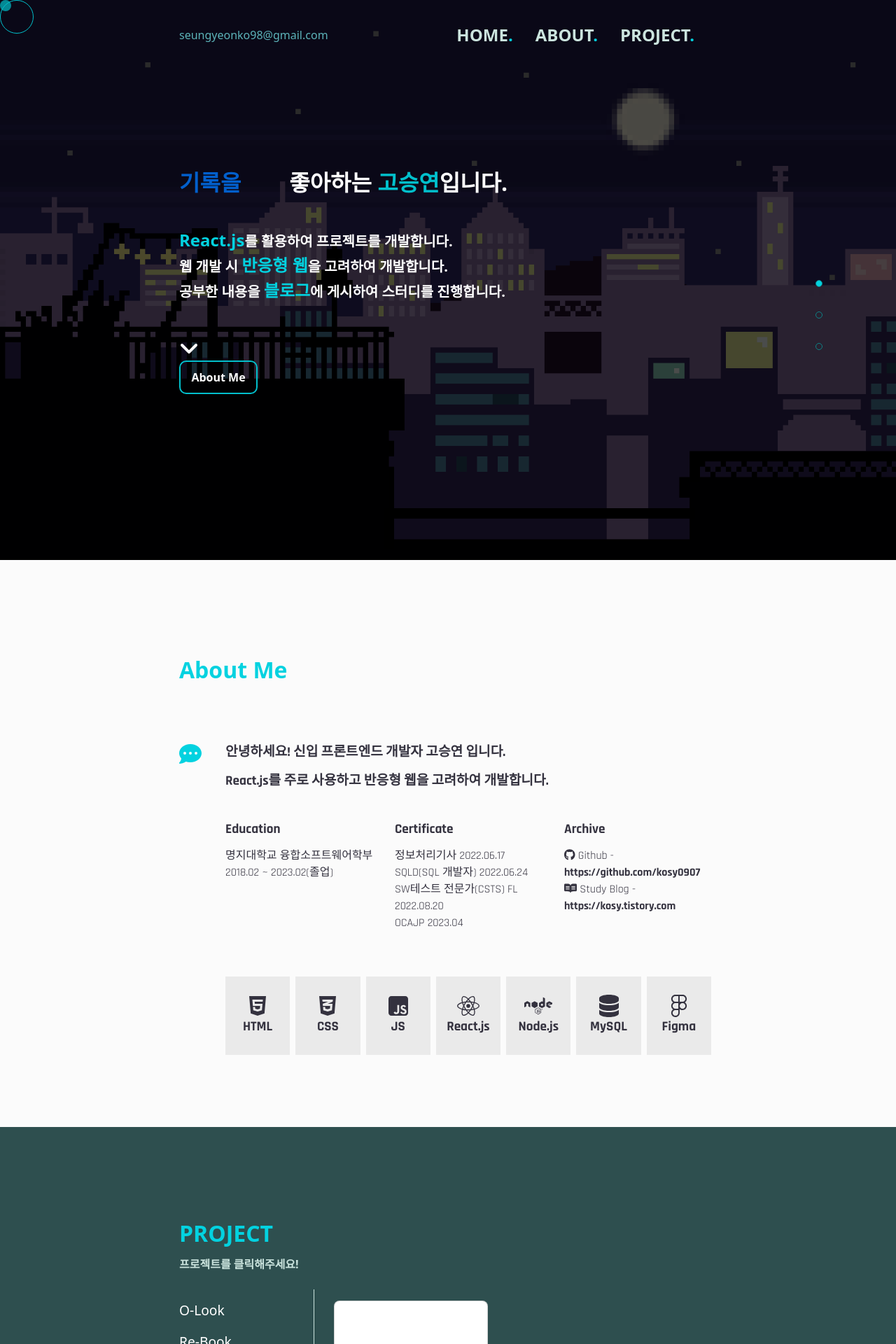
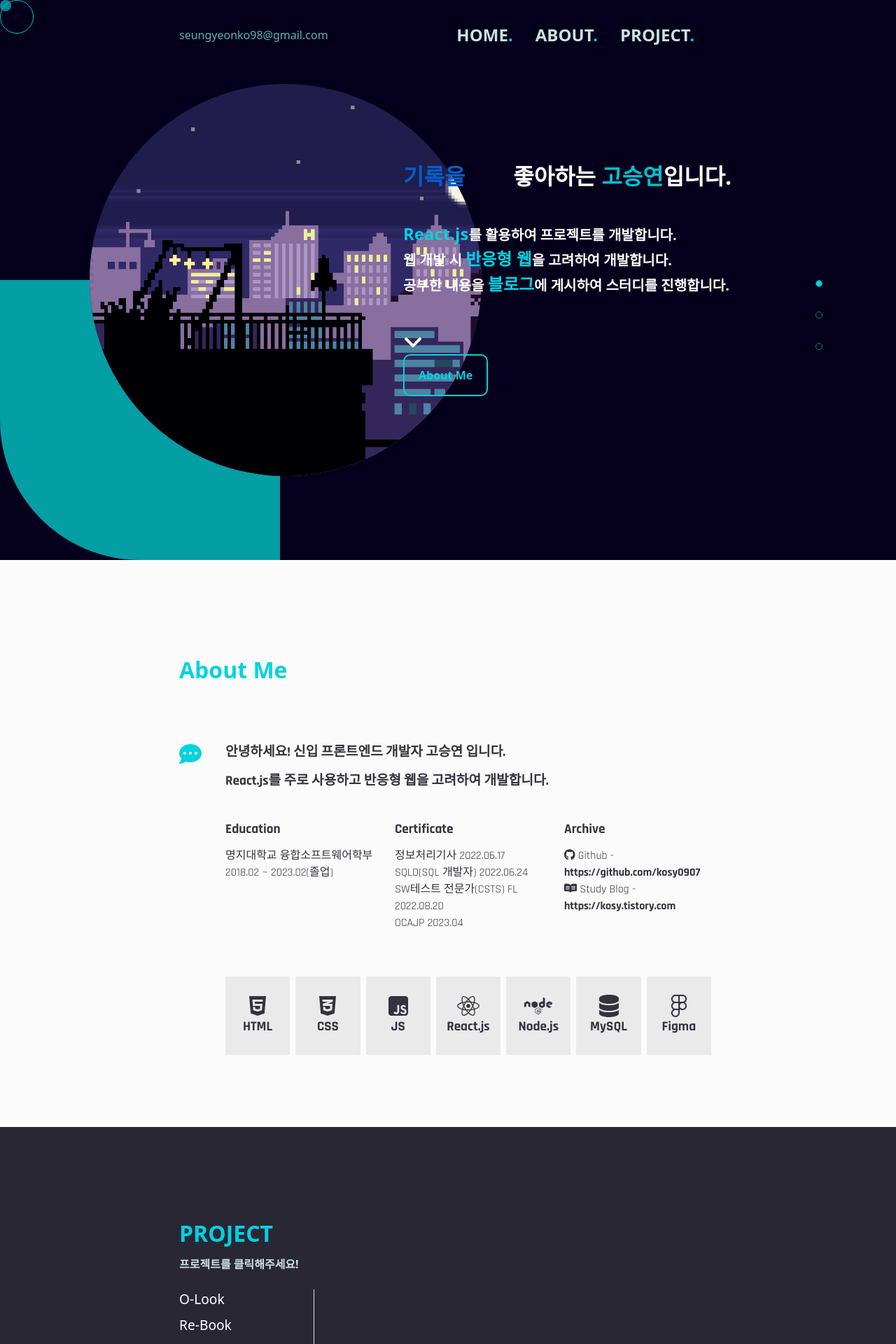
Before and after one commit to kosy0907/Portfolio, a React (Create React App) app: page / in a window 1280 px wide. Shown: the top 1920 px of the page at 70% size. Built offline with nearby package versions, Linux system fonts and the light colour scheme.

Commit message:
Add project fade in animation

```diff
--- a/src/App.js
+++ b/src/App.js
@@ -8,8 +8,6 @@ import Cursor from './component/CustomCursor/Cursor';
 import Footer from './component/Footer/Footer';
 import Dots from './component/Dots/Dots';
 
-const DIVIDER_HEIGHT = 5;
-
 function App() {
   const [scrollIndex, setScrollIndex] = useState(1);
   const [navState, setNavState] = useState(1);
@@ -17,23 +15,12 @@ function App() {
   const projectRef = useRef(null);
 
   useEffect(() => {
-    if (navState === 1) {
-      setScrollIndex(1);
-    } else if (navState === 2) {
-      setScrollIndex(2);
-    } else if (navState === 3) {
-      setScrollIndex(3);
-    }
-  }, [navState])
-
-  useEffect(() => {
     const wheelHandler = (e) => {
-
+      const DIVIDER_HEIGHT = 5;
       const { deltaY } = e;
       const scrollPositionDown = window.scrollY;
       const scrollPositionUp = window.scrollY - 100;
       const pageHeight = window.innerHeight;
-
 
       // Scroll Down
       if (deltaY > 0) {
@@ -80,11 +67,12 @@ function App() {
 
   }, []);
 
+
   return (
     <div className="App">
       <Cursor />
       <Navbar aboutRef={aboutRef} projectRef={projectRef}
-        setNavState={setNavState} />
+        setNavState={setNavState} navState={navState} />
       <div className='section'>
         <Dots scrollIndex={scrollIndex} />
         <Section1 aboutRef={aboutRef} />
--- a/src/component/Navbar/Navbar.css
+++ b/src/component/Navbar/Navbar.css
@@ -1,6 +1,6 @@
 .navWrapper {
     width: 100%;
-    z-index: 20;
+    z-index: 1000;
     position: fixed;
 }
 
@@ -64,11 +64,12 @@ nav ul li:hover{
 @media screen and (max-width: 767px) {
     nav {
         width: 100%;
+        height: 5rem;
         border-radius: 0 0 1rem 1rem;
     }
     nav .menuIcon {
         display: block;
-        top: 5%;
+        top: 25%;
     }
     nav .navMenu {
         width: 100%;
@@ -78,7 +79,7 @@ nav ul li:hover{
         transform: translateY(-120%);
     }
     .navMenu.open {
-        transform: translateY(0);
+        transform: translateY(35%);
       }
     nav p {
         display: none;
--- a/src/component/Section1/Section1.css
+++ b/src/component/Section1/Section1.css
@@ -1,25 +1,54 @@
-.home {
+.home2 {
     height: 100vh;
+    background-color: #04001B;
+    color: #FFF;
+    overflow: hidden;
+    display: flex;
+    justify-content: center;
+    align-items: center;
 }
 
-/* layer */
-.introBg {
-  height: fit-content;
+.customCircle {
+    border-radius: 0 50% 0 50%;
+    background-color: #039FA5;
+    width: 50vh;
+    height: 50vh;
+    position: absolute;
+    left: 0;
+    bottom: 0;
+}
+
+.homeContainer {
+    z-index: 200;
+    width: 100%;
+    height: 100%;
     display: flex;
-  justify-content: center;
+    align-items: center;
+}
+
+.pixelContainer {
+    width: 35rem;
+    height: 35rem;
+    border-radius: 50%;
+    background-size: cover;
+    position: absolute;
+    overflow-x: hidden;
+    left: 10%;
 }
 
 .intro {
     width: 100%;
-  height: 100vh;
+    height: 100%;
     background-size: cover;
+    background-repeat: no-repeat;
     position: absolute;
     top: 0;
     overflow-x: hidden;
+    overflow-y: hidden;
 }
 
 .bg1 {
-  background-image: url(../../images/background/moon.png);
+    background-image: url(../../images/background/moon_2.jpg);
   }
 
   .bg2 {
@@ -43,16 +72,10 @@
   }
 
 /*text*/
-.cover {
-  background-color: rgba(0, 0, 0, 0.7);
-  display: flex;
-  align-items: center;
-}
-
 .text {
     color: #fff;;
     position: absolute;
-  left: 20%;
+    left: 45%;
   }
 
   .scrollContainer {
@@ -109,24 +132,54 @@
   }
 
   .toAboutBtn {
-  background: none;
-  border: 2px solid #02C0CC;
+    padding: 1rem 1.25rem;
+    font-weight: bold;
+    cursor: pointer;
+    transition: all 0.5s ease 0s;
+    position: relative;
+    display: inline-block;
+    outline: none;
     border-radius: 10px;
-  width: 7rem;
-  height: 3rem;
-  display: flex;
-  justify-content: center;
-  align-items: center;
-  font-weight: bold;
-  font-size: 1rem;
-  cursor: pointer;
+    z-index: 0;
+    overflow: hidden;
+    border: 2px solid #03d2e0;
+    color: #03d2e0;
   }
 
   .toAboutBtn:hover {
-  background: #02C0CC;
+    color: rgb(255, 255, 255);
   }
 
-@media screen and (max-width: 767px) {
+  .toAboutBtn:hover::after {
+    width: 100%;
+  }
+
+  .toAboutBtn::after {
+    content: "";
+    position: absolute;
+    z-index: -1;
+    transition: all 0.3s ease 0s;
+    left: 0px;
+    top: 0px;
+    width: 0px;
+    height: 100%;
+    background: #03d2e0;
+}
+
+  @media screen and (max-width: 1024px) {
+    .customCircle {
+        display: none;
+    }
+    .homeContainer {
+        background-color: rgb(0,0,0,0.7);
+    }
+    .pixelContainer {
+        width: 100%;
+        height: 100%;
+        border-radius: 0;
+        left: 0;
+    }
+
     .scrollContainer {
       font-size: 1rem;
     }
@@ -143,10 +196,6 @@
       font-size: 1rem;
     }
 
-  .intro {
-    justify-content: center;
-  }
-
     .text {
       position: static;
       width: 80%;
--- a/src/component/Section1/Section1.js
+++ b/src/component/Section1/Section1.js
@@ -1,16 +1,13 @@
-import React, { useEffect, useState } from 'react';
-import './Section1.css';
+import React, { useState, useEffect } from 'react';
 import { faAngleDown } from '@fortawesome/free-solid-svg-icons';
 import { FontAwesomeIcon } from "@fortawesome/react-fontawesome";
+import './Section1.css';
 
 function Section1(props) {
-    // parallax
     const [position, setPosition] = useState(0);
-
     const onScroll = () => {
         setPosition(window.scrollY);
     }
-
     const toAbout = () => {
         props.aboutRef.current?.scrollIntoView({ behavior: 'smooth' });
     }
@@ -23,16 +20,17 @@ function Section1(props) {
     }, []);
 
     return (
-        <div className='home'>
-            <div className='introBg'>
-                <div className='intro bg1' style={{ backgroundPositionY: position }} />
+        <div className='home2'>
+            <div className='customCircle' />
+            <div className='pixelContainer'>
+                <div className='intro bg1' style={{ backgroundPositionY: position / 8 }} />
                 <div className='intro bg2' style={{ backgroundPositionY: position }} />
                 <div className='intro bg3' style={{ backgroundPositionY: position / 2 }} />
                 <div className='intro bg4' style={{ backgroundPositionY: position / 2 }} />
-                <div className='intro bg5' style={{ backgroundPositionY: position / 3 }} />
+                <div className='intro bg5' style={{ backgroundPositionY: position / 2 }} />
                 <div className='intro bg6' style={{ backgroundPositionY: position / 10 }} />
-
-                <div className='intro cover'>
+            </div>
+            <div className='homeContainer'>
                 <div className='text'>
                     <div className='scrollContainer'>
                         <div className='scrollBox'>
@@ -55,12 +53,12 @@ function Section1(props) {
                     <div style={{ marginTop: "3rem" }}>
                         <FontAwesomeIcon className='bounceArrow' icon={faAngleDown} size="2x" />
                     </div>
-                        <div className='toAboutBtn' onClick={toAbout}>About Me</div>
+                    <div className='toAboutBtn' onClick={toAbout}>
+                        About Me
+                    </div>
                 </div >
-                </div >
-
-            </div >
-        </div >
+            </div>
+        </div>
     );
 }
 
--- /dev/null
+++ b/src/component/Section3/Card/Card.css
@@ -0,0 +1,13 @@
+.card {
+    color: #cfcfcf;
+    width: 100%;
+    opacity: 0;
+    transform: translateX(120px);
+}
+
+.card.show {
+    height: 20rem;
+    opacity: 1;
+    transform: translateX(0);
+    transition: opacity 0.5s ease-in-out, transform 0.5s ease-in-out;
+}
--- a/src/component/Section3/Section3.css
+++ b/src/component/Section3/Section3.css
@@ -1,9 +1,5 @@
 .project {
-    background-color: #2E4F4F;
-}
-
-.projectContent {
-    height: 35rem;
+    background-color: #2a2735;
 }
 
 .projectContent .container {
@@ -24,21 +20,20 @@
     border-left: 1px solid #CBE4DE;
 }
 
-.cardContainer .card {
-    width: 40%;
-    height: 5rem;
-    border-radius: 0.5rem;
-    margin: 1rem;
-}
-
 @media screen and (max-width: 767px) {
     .project {
       padding-top: 5rem;
     }
-    .checkerBoard::-webkit-scrollbar{
-        display:none;
+    .projectTitle {
+        display: flex;
+        flex-direction: column;
+        font-size: 0.8rem;
     }
-  }
+    .col-lg-9 {
+        border: none;
+        padding: 0 !important;
+    }
+}
 
   @media screen and (min-width: 768px) and (max-width: 991px) {
   }
--- a/src/component/Section3/Section3.js
+++ b/src/component/Section3/Section3.js
@@ -1,43 +1,74 @@
-import React, { forwardRef } from 'react';
+import React, { forwardRef, useEffect, useState } from 'react';
 import { projectItem } from './Card/projectItem';
 import './Section3.css';
-import { Card } from 'react-bootstrap';
-
-const images = [
-    'https://dummyimage.com/600x400/000/fff&text=Image+1',
-    'https://dummyimage.com/600x400/000/fff&text=Image+2',
-    'https://dummyimage.com/600x400/000/fff&text=Image+3',
-    'https://dummyimage.com/600x400/000/fff&text=Image+4',
-    'https://dummyimage.com/600x400/000/fff&text=Image+5',
-];
+import Card from './Card/Card';
 
 function Section4(props, projectRef) {
+    const [selectedItem, setSelectedItem] = useState(null);
+    const [isCardVisible, setIsCardVisible] = useState(false);
+
+    const handleItemClick = (item) => {
+        if (selectedItem === null) {
+            setSelectedItem({ ...item, show: true });
+            setIsCardVisible(true);
+        } else if (selectedItem.id !== item.id) {
+            setSelectedItem({ ...item, show: true });
+            setIsCardVisible(false);
+            window.requestAnimationFrame(() => setIsCardVisible(true));
+        }
+    };
+
+    useEffect(() => {
+        const observer = new IntersectionObserver(
+            entries => {
+                entries.forEach(entry => {
+                    if (entry.isIntersecting) {
+                        entry.target.classList.add('fadeIn');
+                    } else {
+                        entry.target.classList.remove('fadeIn');
+                    }
+                });
+            },
+            { threshold: 0.2 }
+        );
+
+        const targets = document.querySelectorAll('.fadeTarget');
+        targets.forEach(target => observer.observe(target));
+
+        return () => observer.disconnect();
+    }, []);
+
     return (
         <div className='project' ref={projectRef}>
             <div className='wrap'>
-                <div className='title'>
+                <div className='title fadeTarget'>
                     <p>PROJECT</p>
                     <p style={{ color: '#CBE4DE', fontSize: '1rem', margin: '0' }}>프로젝트를 클릭해주세요!</p>
                 </div>
-                <div className='projectContent'>
+                <div className='projectContent fadeTarget'>
                     <div className='container'>
                         <div className="row">
                             <div className="col-lg-3" style={{ padding: '0' }}>
                                 <div className='projectTitle'>
                                     {projectItem.map((item, id) => {
                                         return (
-                                            <div style={{ color: '#fff', fontSize: '1.2rem', margin: '1rem 0', width: '7rem' }}>{item.title}</div>
+                                            <div key={id}
+                                                style={{
+                                                    color: '#fff',
+                                                    fontSize: '1.2rem',
+                                                    width: '7rem',
+                                                    marginBottom: '0.5rem'
+                                                }}
+                                                onClick={() => handleItemClick(item)}>{item.title}</div>
                                         )
                                     })}
                                 </div>
                             </div>
                             <div className="col-lg-9 col-md-7">
                                 <div className='cardContainer'>
-                                    {projectItem.map((item, id) => {
-                                        return (
-                                            <Card />
-                                        );
-                                    })}
+                                    {isCardVisible && selectedItem && (
+                                        <Card item={selectedItem} />
+                                    )}
                                 </div>
                             </div>
                         </div>
```
Also changed, not shown: src/App.css (+11 -0 lines), src/component/Section2/Section2.css (+13 -21 lines), src/component/Section3/Card/Card.js (+18 -4 lines), src/images/background/moon_2.jpg (added). Lines whose indentation alone changed are shown as unchanged.
